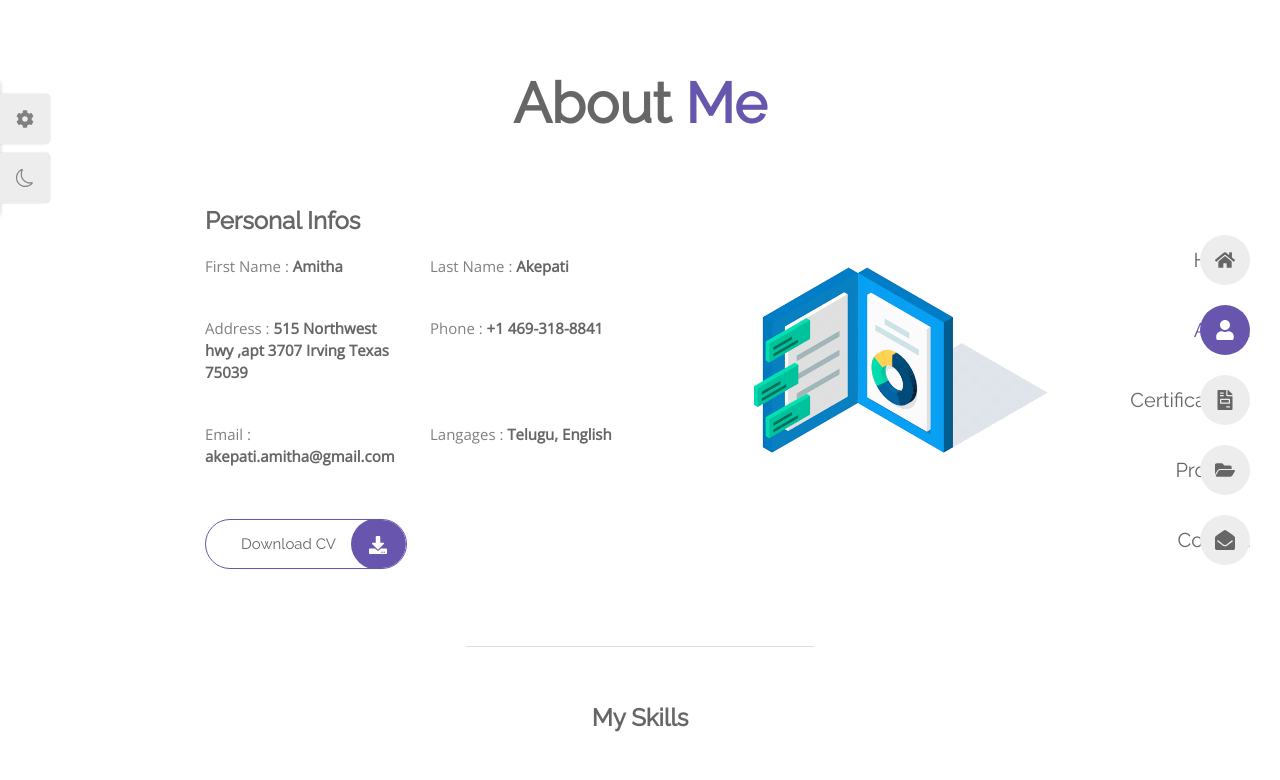
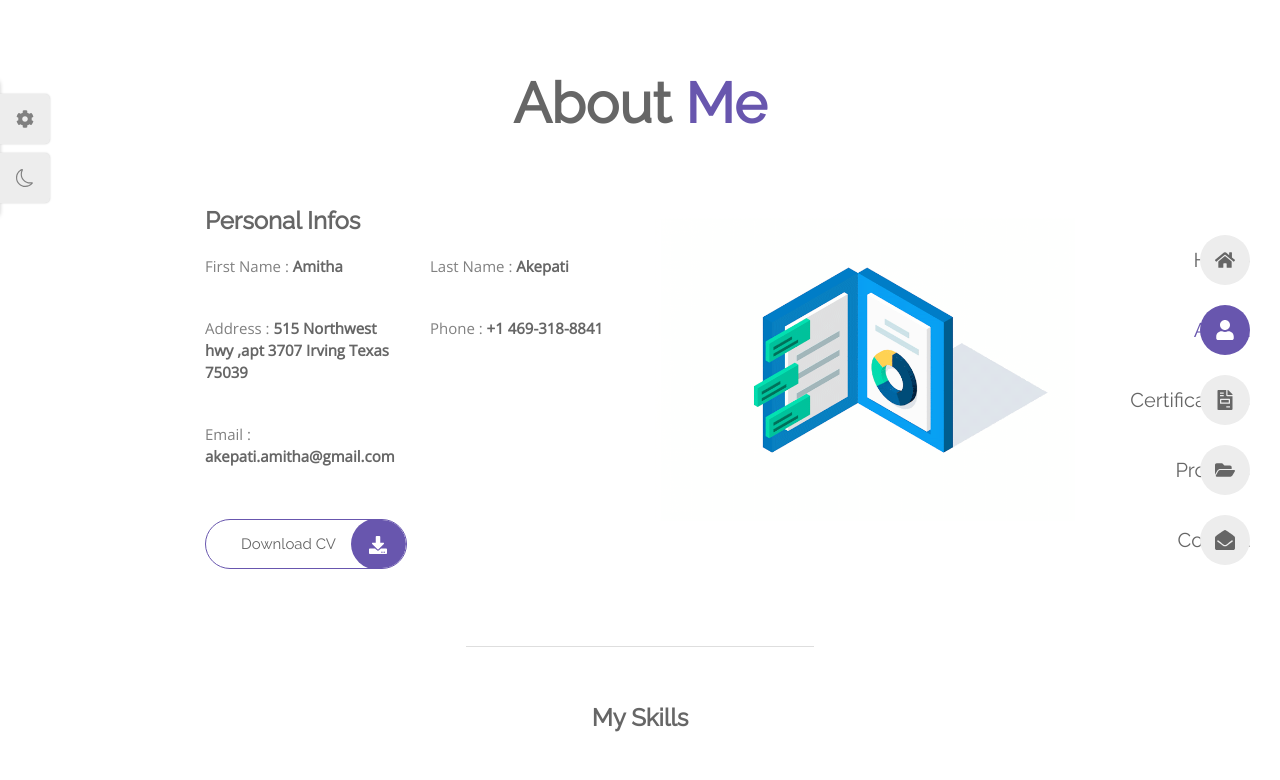
Before and after one commit to AAmitha/Portfolio, a React (Create React App) app: page /about in a window 1280 px wide. Shown: the top 780 px of the page. Built offline with nearby package versions, Linux system fonts and the light colour scheme.

Commit message:
Update data.jsx

```diff
--- a/src/data.jsx
+++ b/src/data.jsx
@@ -113,11 +113,6 @@ export const personalInfo = [
     description: 'akepati.amitha@gmail.com',
   },
 
-  {
-    id: 8,
-    title: 'Langages : ',
-    description: 'Telugu, English',
-  },
 ];
 
 
```
